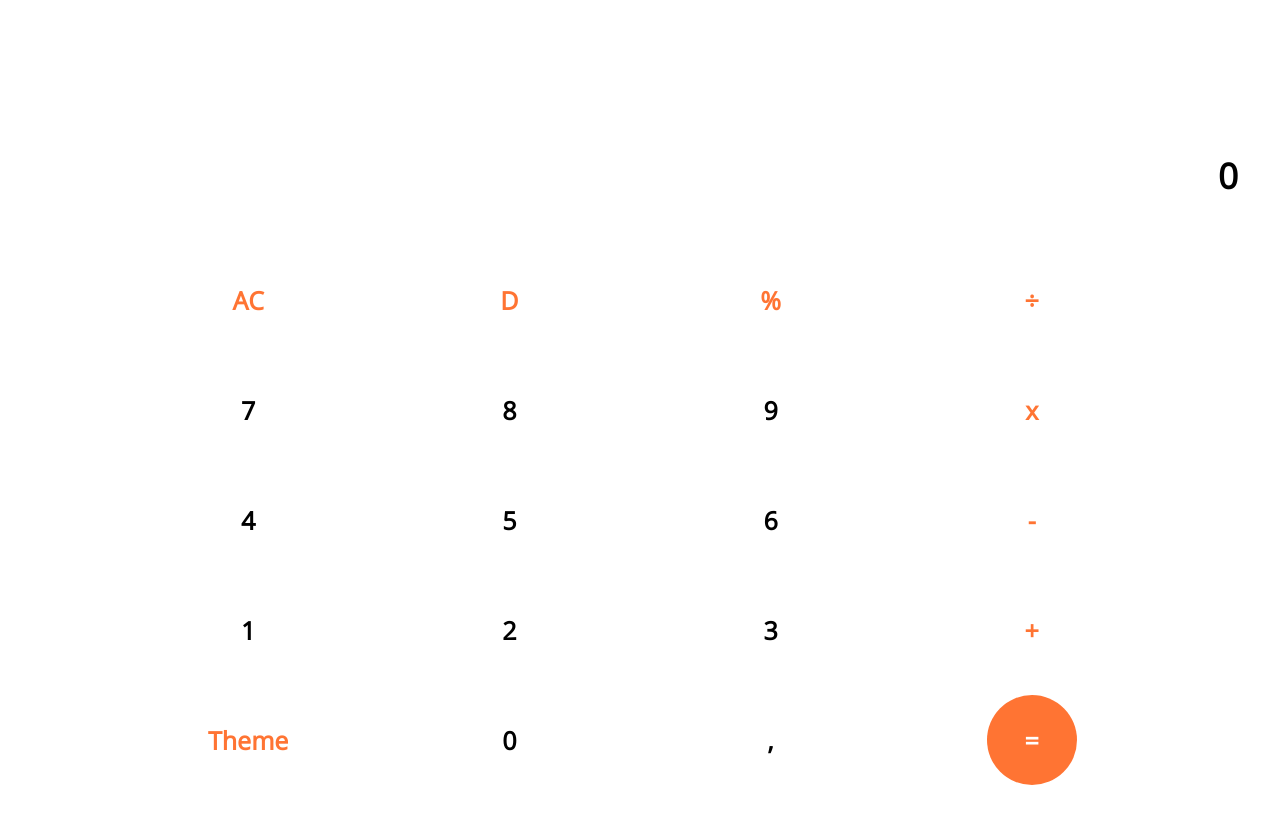
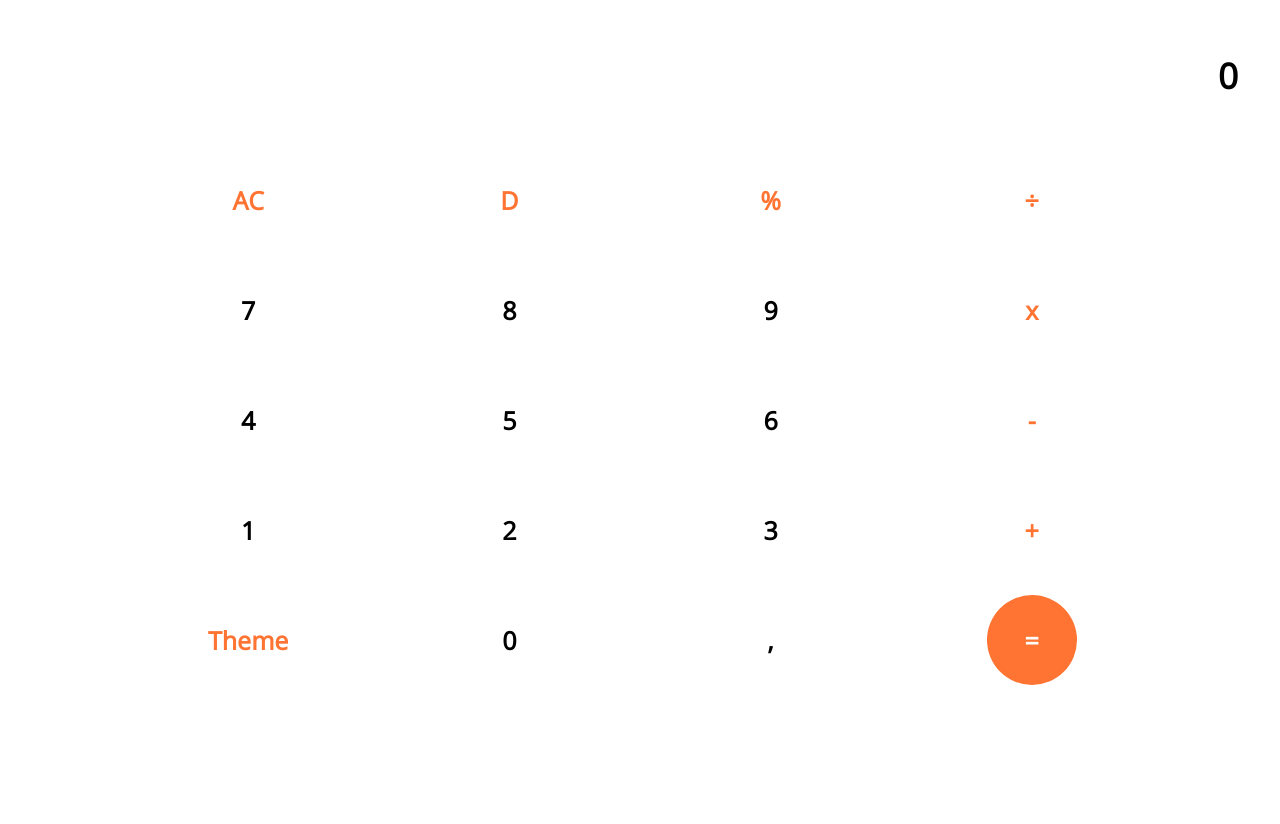
Before and after one commit to mehmetkekec58/Calculator-Angular, an Angular app: page / in a window 1280 px wide. Shown: the top 824 px of the page. After the commit the page ends 800 px from the top, so only its background shows below. Built offline with nearby package versions, Linux system fonts and the light colour scheme.

Commit message:
overflow hidden

```diff
--- a/src/app/calculator/calculator.component.css
+++ b/src/app/calculator/calculator.component.css
@@ -1,6 +1,6 @@
 .container {
   width: 100%;
-  height: 900px;
+  height: 100%;
   display: flex;
   flex-direction: column;
   justify-content: center;
--- a/src/styles.css
+++ b/src/styles.css
@@ -113,6 +113,7 @@
 body {
   padding: 0;
   margin: 0;
+  overflow: hidden;
 }
 
 button {
```
